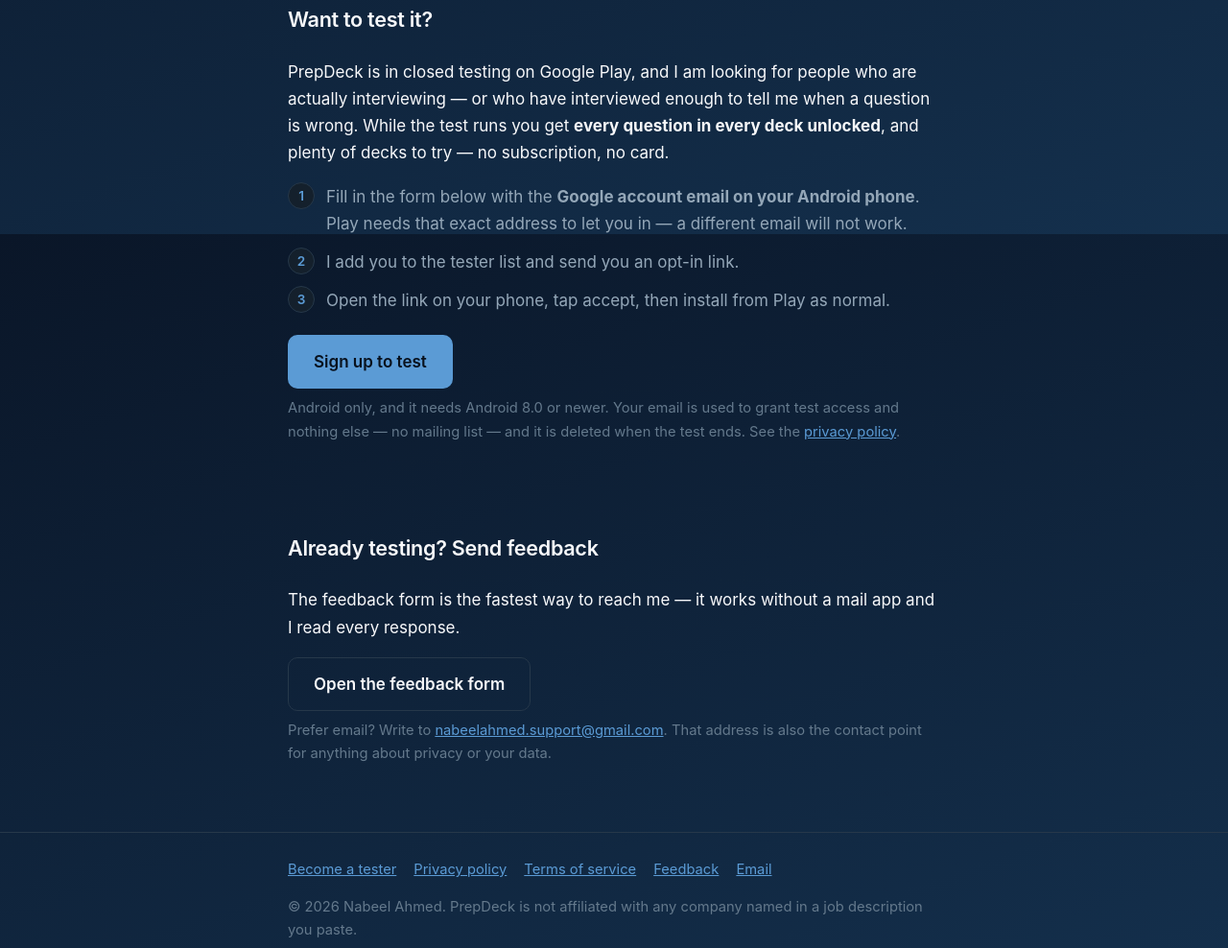
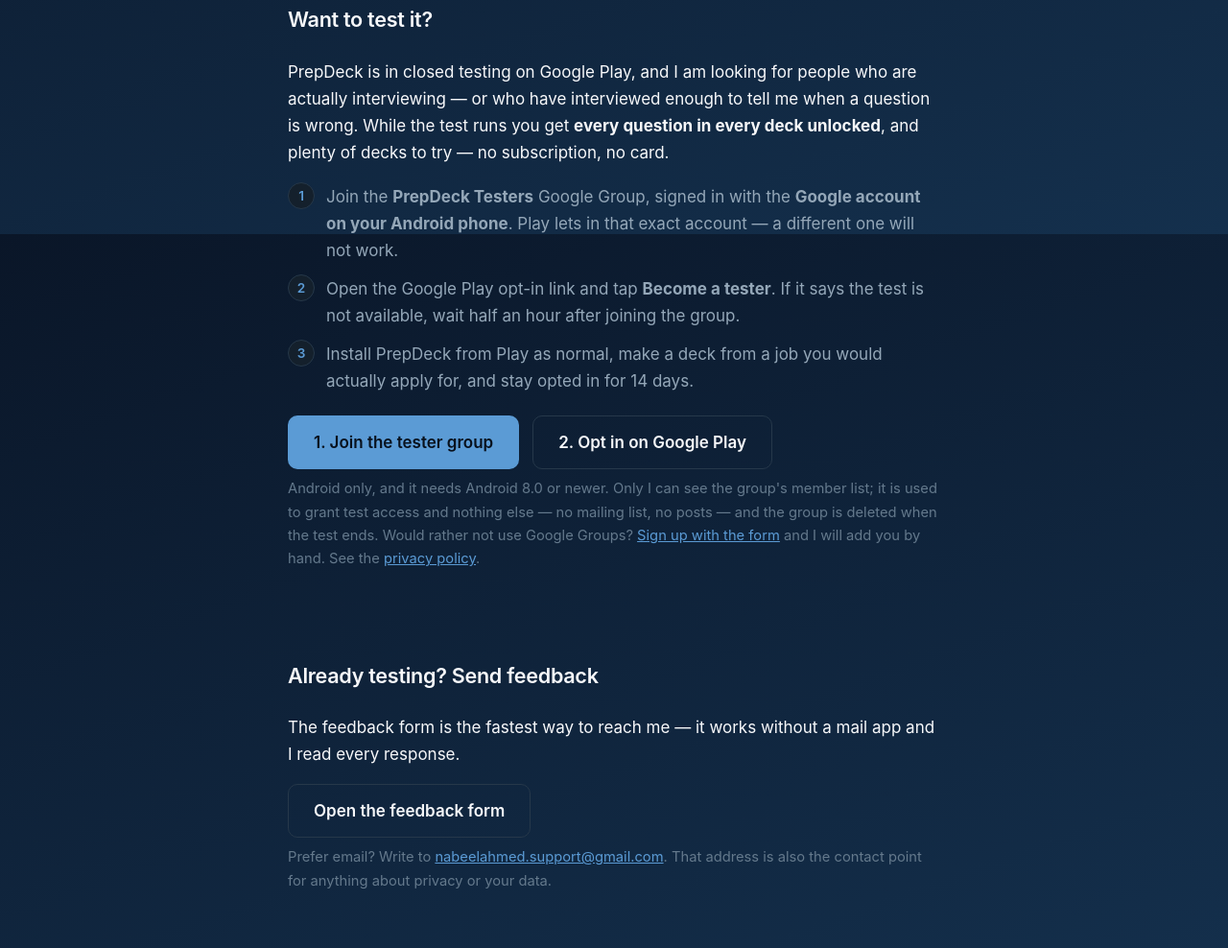
Before and after one commit to NabeelAhmed314/prepdeck, a plain HTML site: page index.html in a window 1280 px wide. Shown: the part 2156-3144 px from the top of the page at 96% size. Drawn offline with Linux system fonts and the light colour scheme.

Commit message:
Let testers join through the Google Group
The tester section points at the PrepDeck Testers group and the Play opt-in link; the form stays as a fallback. The privacy policy covers the group.

Co-Authored-By: Claude Opus 5.5 <noreply@anthropic.com>

```diff
--- a/index.html
+++ b/index.html
@@ -31,7 +31,7 @@
         the questions that role tends to produce — each with a model answer.
       </p>
       <div class="cta-row">
-        <a class="btn" href="https://forms.gle/5wmbcj3zzPjug2FX6" target="_blank" rel="noopener">Become a tester</a>
+        <a class="btn" href="#testers">Become a tester</a>
         <a class="btn secondary" href="#features">See how it works</a>
       </div>
       <p class="note">In closed testing on Google Play. Testers get everything unlocked, free.</p>
@@ -101,19 +101,24 @@
          question is wrong. While the test runs you get <strong>every question in every
          deck unlocked</strong>, and plenty of decks to try — no subscription, no card.</p>
       <ol class="steps">
-        <li>Fill in the form below with the <strong>Google account email on your Android
-            phone</strong>. Play needs that exact address to let you in — a different
-            email will not work.</li>
-        <li>I add you to the tester list and send you an opt-in link.</li>
-        <li>Open the link on your phone, tap accept, then install from Play as normal.</li>
+        <li>Join the <strong>PrepDeck Testers</strong> Google Group, signed in with the
+            <strong>Google account on your Android phone</strong>. Play lets in that exact
+            account — a different one will not work.</li>
+        <li>Open the Google Play opt-in link and tap <strong>Become a tester</strong>. If it
+            says the test is not available, wait half an hour after joining the group.</li>
+        <li>Install PrepDeck from Play as normal, make a deck from a job you would actually
+            apply for, and stay opted in for 14 days.</li>
       </ol>
       <div class="cta-row">
-        <a class="btn" href="https://forms.gle/5wmbcj3zzPjug2FX6" target="_blank" rel="noopener">Sign up to test</a>
+        <a class="btn" href="https://groups.google.com/g/prepdeck-testers" target="_blank" rel="noopener">1. Join the tester group</a>
+        <a class="btn secondary" href="https://play.google.com/apps/testing/com.nabeelahmed314.prepdeck" target="_blank" rel="noopener">2. Opt in on Google Play</a>
       </div>
       <p class="note">
-        Android only, and it needs Android 8.0 or newer. Your email is used to grant test
-        access and nothing else — no mailing list — and it is deleted when the test ends.
-        See the <a href="privacy_policy.html">privacy policy</a>.
+        Android only, and it needs Android 8.0 or newer. Only I can see the group's member
+        list; it is used to grant test access and nothing else — no mailing list, no posts —
+        and the group is deleted when the test ends. Would rather not use Google Groups?
+        <a href="https://forms.gle/5wmbcj3zzPjug2FX6" target="_blank" rel="noopener">Sign up with the form</a>
+        and I will add you by hand. See the <a href="privacy_policy.html">privacy policy</a>.
       </p>
     </div>
   </section>
```
Also changed, not shown: privacy_policy.html (+7 -5 lines).
